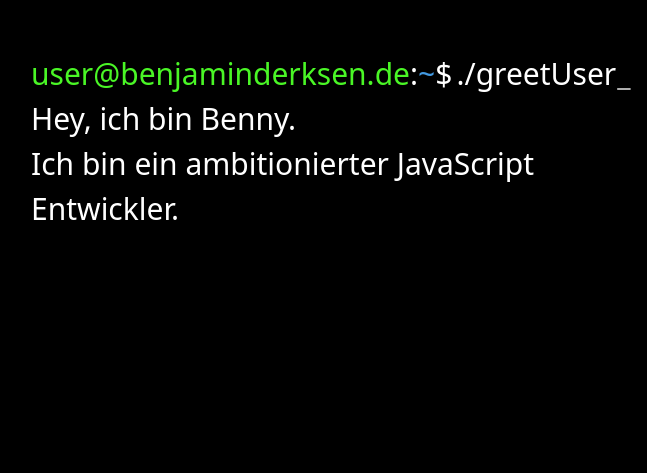
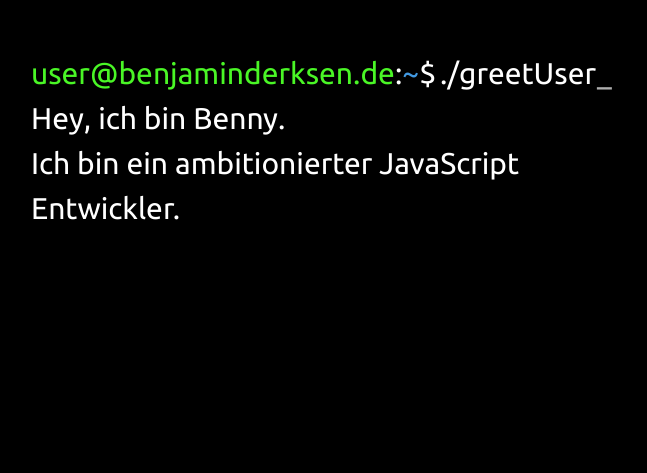
Before and after one commit to BennyDeeDev/react-portfolio, a React (Create React App) app: page / in a window 1280 px wide. Shown: the part 327-800 px from the top of the page, without its empty margins (305-952 px from the left). Built offline with nearby package versions, Linux system fonts and the light colour scheme.

Commit message:
fontart update

```diff
--- a/public/index.html
+++ b/public/index.html
@@ -23,6 +23,11 @@
     -->
 		<title>Benjamin Derksen | Portfolio</title>
 		<meta name="robots" content="noindex" />
+		<link
+			rel="stylesheet"
+			type="text/css"
+			href="https://fonts.googleapis.com/css?family=Ubuntu:regular,bold&subset=Latin"
+		/>
 	</head>
 	<body>
 		<noscript>You need to enable JavaScript to run this app.</noscript>
--- a/src/tailwind.css
+++ b/src/tailwind.css
@@ -1,6 +1,12 @@
 /* * {
 	outline: 1px solid red;
 } */
+
+* {
+	font-family: Ubuntu;
+	-webkit-font-smoothing: antialiased;
+	-moz-osx-font-smoothing: grayscale;
+}
 
 @tailwind base;
 
```
Also changed, not shown: src/index.css.
